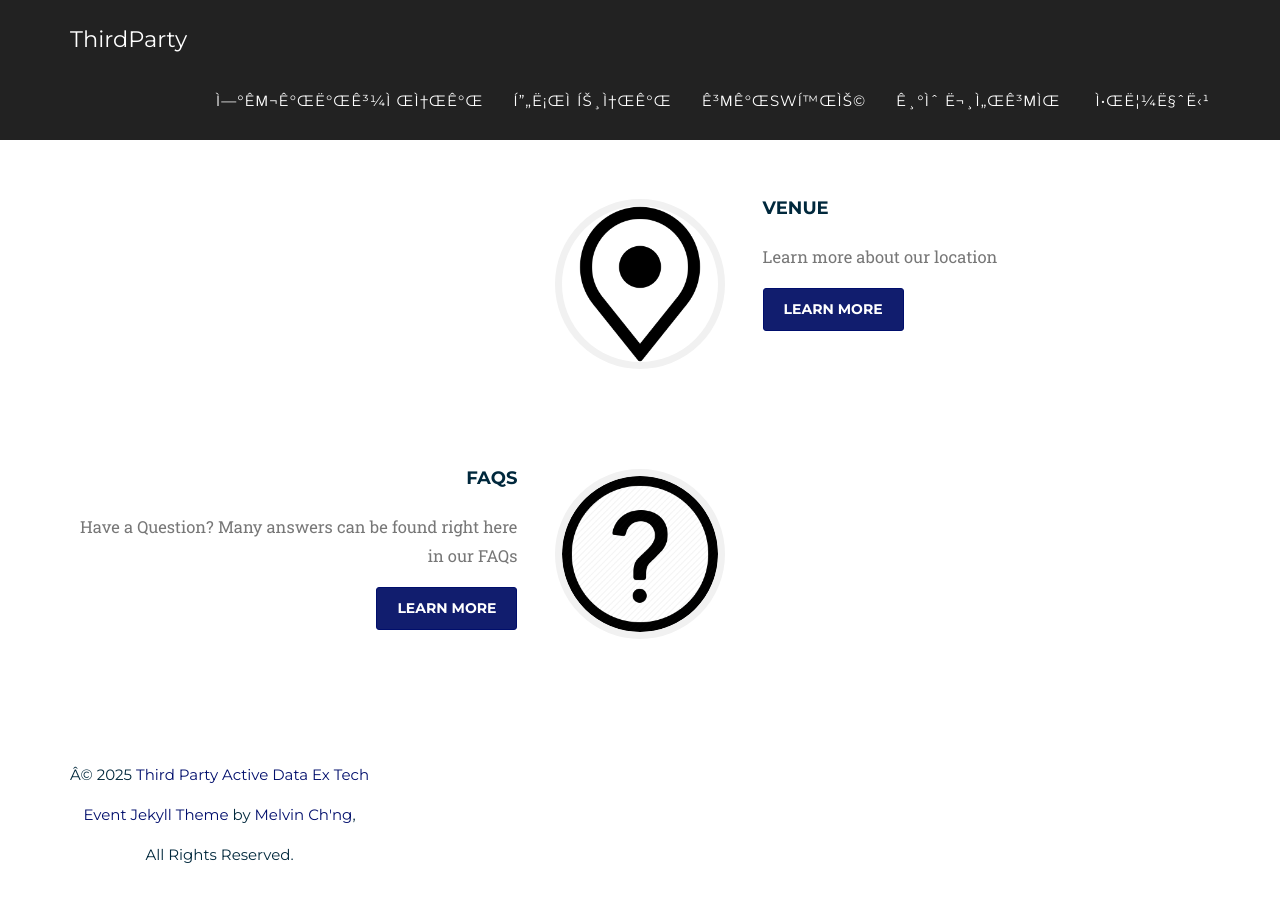
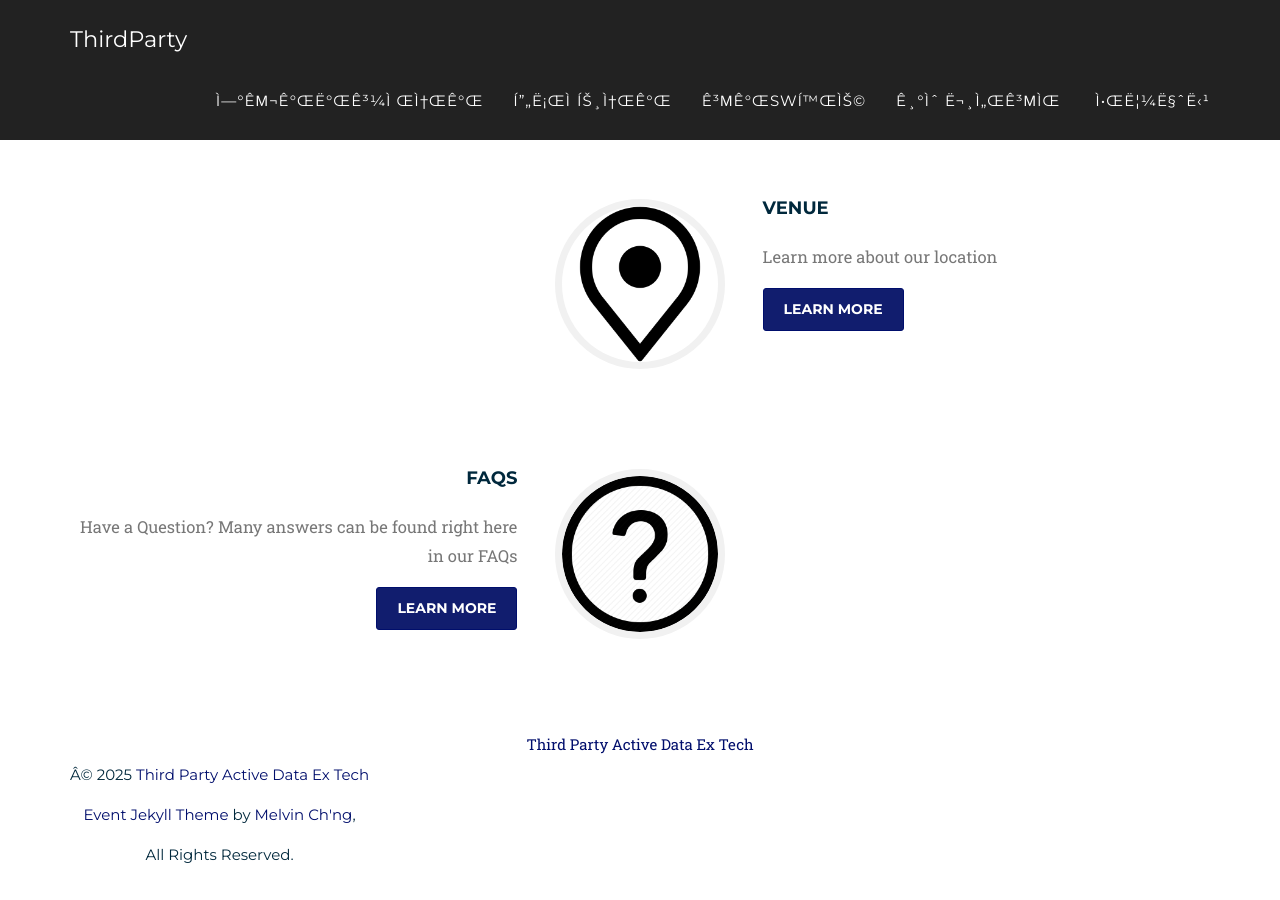
Before and after one commit to ThirdActiveDataExTech/ThirdActiveDataExTech.github.io, a Jekyll site: the page built from index.html, in a window 1280 px wide and 900 px high, scrolled down 1780 px. Built offline with Jekyll 4.4.1, drawn with Linux system fonts in a browser that asks for light colours; some web fonts are replaced.

```diff
--- a/_includes/2016_data/footer.html
+++ b/_includes/2016_data/footer.html
@@ -15,6 +15,8 @@
 </style>
 
 <footer>
+    <a href="https://github.com/ThirdActiveDataExTech">Third Party Active Data Ex Tech</a><br>
+
     <div class="container">
         <div class="row">
             <div class="col-md-4">
```
